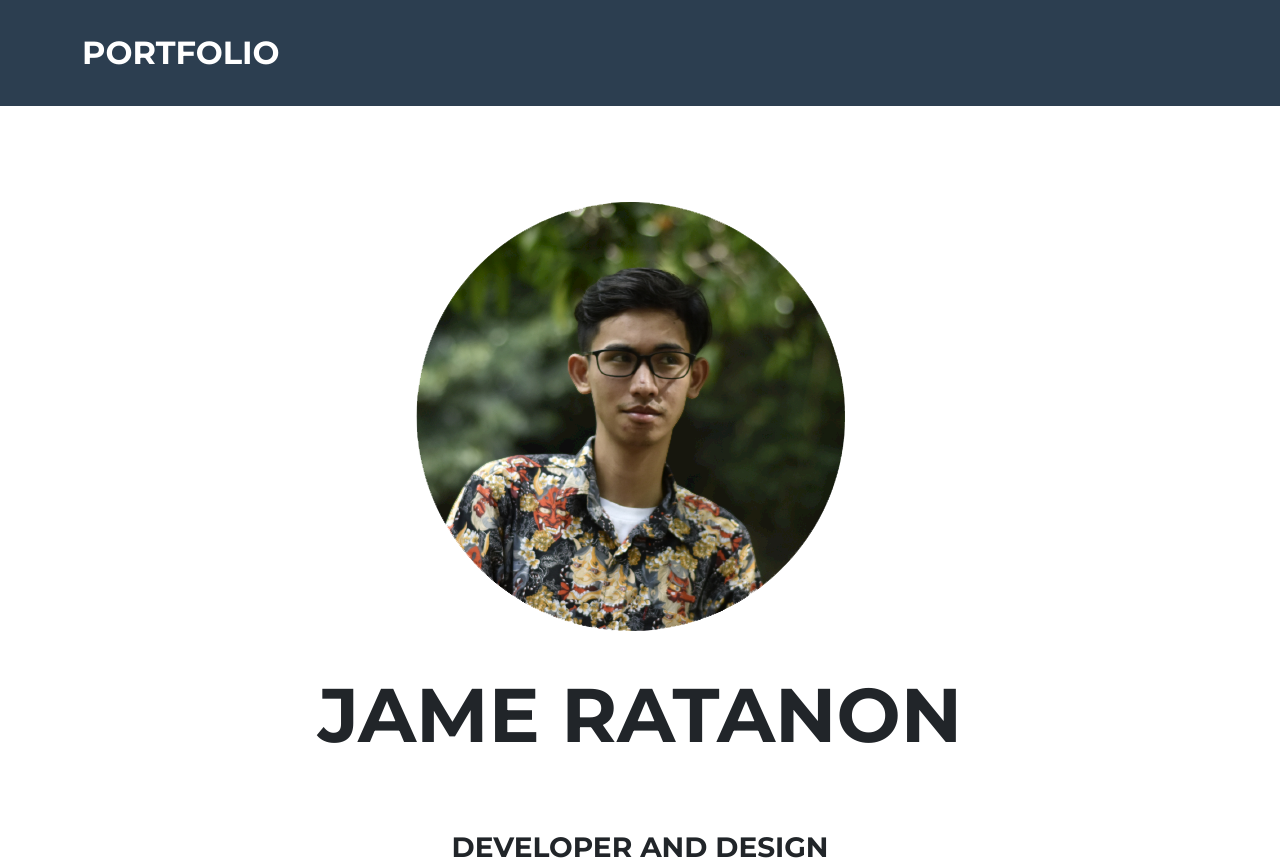
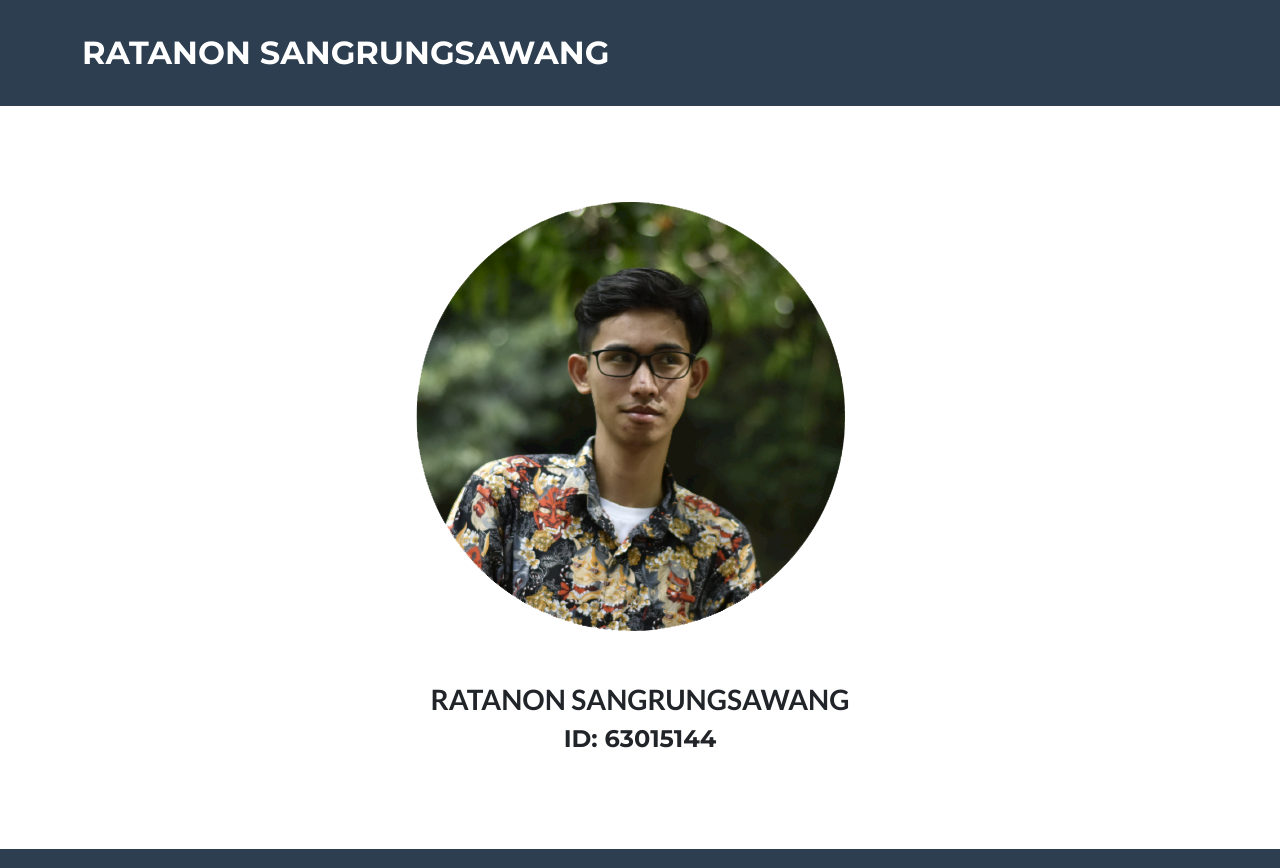
Before and after one commit to ratanon-144/Lab_01, a plain HTML site: page index.html in a window 1280 px wide. Shown: the top 868 px of the page. Drawn offline with Linux system fonts and the light colour scheme.

Commit message:
edit name and id

```diff
--- a/index.html
+++ b/index.html
@@ -13,7 +13,7 @@
 
 <body id="page-top" data-bs-spy="scroll" data-bs-target="#mainNav" data-bs-offset="72">
     <nav class="navbar navbar-light navbar-expand-lg fixed-top bg-secondary text-uppercase" id="mainNav">
-        <div class="container"><a class="navbar-brand" href="#page-top"><strong>PORTFOLIO</strong><br></a><button data-bs-toggle="collapse" data-bs-target="#navbarResponsive" class="navbar-toggler text-white bg-primary navbar-toggler-right text-uppercase rounded" aria-controls="navbarResponsive" aria-expanded="false" aria-label="Toggle navigation"><i class="fa fa-bars"></i></button>
+        <div class="container"><a class="navbar-brand" href="#page-top"><strong>RATANON SANGRUNGSAWANG</strong><br></a><button data-bs-toggle="collapse" data-bs-target="#navbarResponsive" class="navbar-toggler text-white bg-primary navbar-toggler-right text-uppercase rounded" aria-controls="navbarResponsive" aria-expanded="false" aria-label="Toggle navigation"><i class="fa fa-bars"></i></button>
             <div class="collapse navbar-collapse" id="navbarResponsive">
                 <ul class="navbar-nav ms-auto">
                     <li class="nav-item mx-0 mx-lg-1"></li>
@@ -23,11 +23,11 @@
             </div>
         </div>
     </nav>
-    <header class="text-uppercase text-center text-dark bg-white bg-gradient masthead">
+    <header class="text-center text-dark bg-white bg-gradient masthead">
         <div class="container"><img class="img-fluid d-block mx-auto mb-5" src="assets/img/ACSS.png">
-            <h1>JAME RATANON</h1>
-            <hr class="star-light">
-            <h3 class="font-weight-light mb-0">Developer and Design</h3>
+            <h2>RATANON SANGRUNGSAWANG</h2>
+
+            <h4 class="font-weight-light mb-0">ID: 63015144</h4>
         </div>
     </header>
     <footer class="text-center footer">
```
